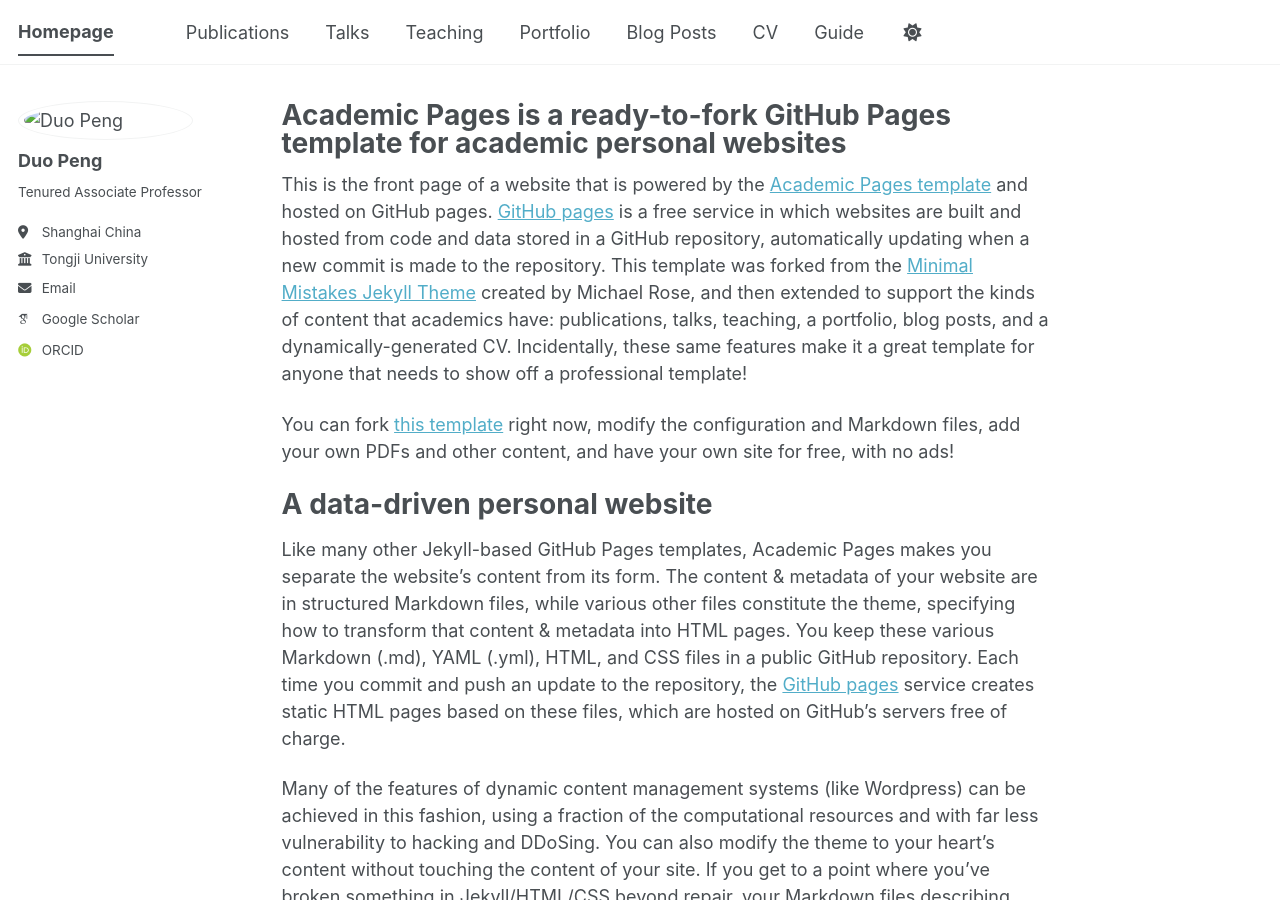
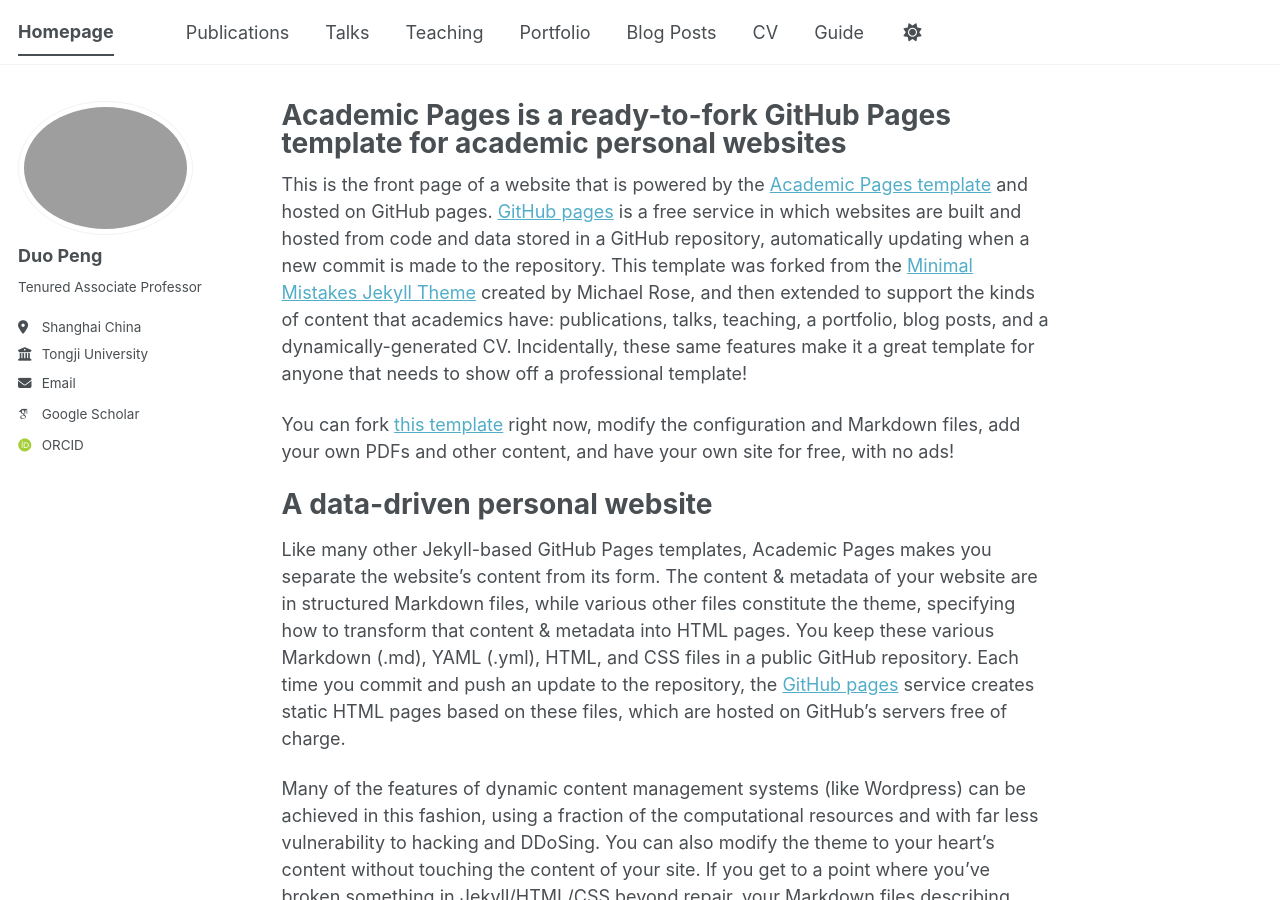
Before and after one commit to DuoPeng-CVer/pengduo, a Jekyll site: the page built from _pages/about.md, in a window 1280 px wide and 900 px high. Built offline with Jekyll 4.4.1, drawn with Linux system fonts in a browser that asks for light colours; some web fonts are replaced; a script bundle is joined from its source files by our own code; library files that are not in the unit come from our copies.

Commit message:
Update _config.yml

```diff
--- a/_config.yml
+++ b/_config.yml
@@ -13,7 +13,7 @@
 title_separator          : "-"
 name                     : &name "Duo Peng"
 description              : &description "Your Name's academic portfolio"   # Update this with a general description of your site, this is the default if not overridden by a page
-url                      : https://academicpages.github.io # The base hostname & protocol for your site e.g. "https://[your GitHub username].github.io",
+url                      : https://duopeng-cver.github.io/pengduo/ # The base hostname & protocol for your site e.g. "https://[your GitHub username].github.io",
                                                            # or if you already have some other page hosted on Github then use "https://[your GitHub username].github.io/[Your Repo Name]"
 baseurl                  : "" # the subpath of your site, e.g. "/blog"
 repository               : "academicpages/academicpages.github.io"
@@ -23,7 +23,7 @@
 #               Additional customization can be done by editing /_includes/author-profile.html
 author:
   # Biographic information
-  avatar           : "./personalpic.png"
+  avatar           : "./per"
   name             : "Duo Peng"
   pronouns         : # example: "she/her"
   bio              : "Tenured Associate Professor"
```
